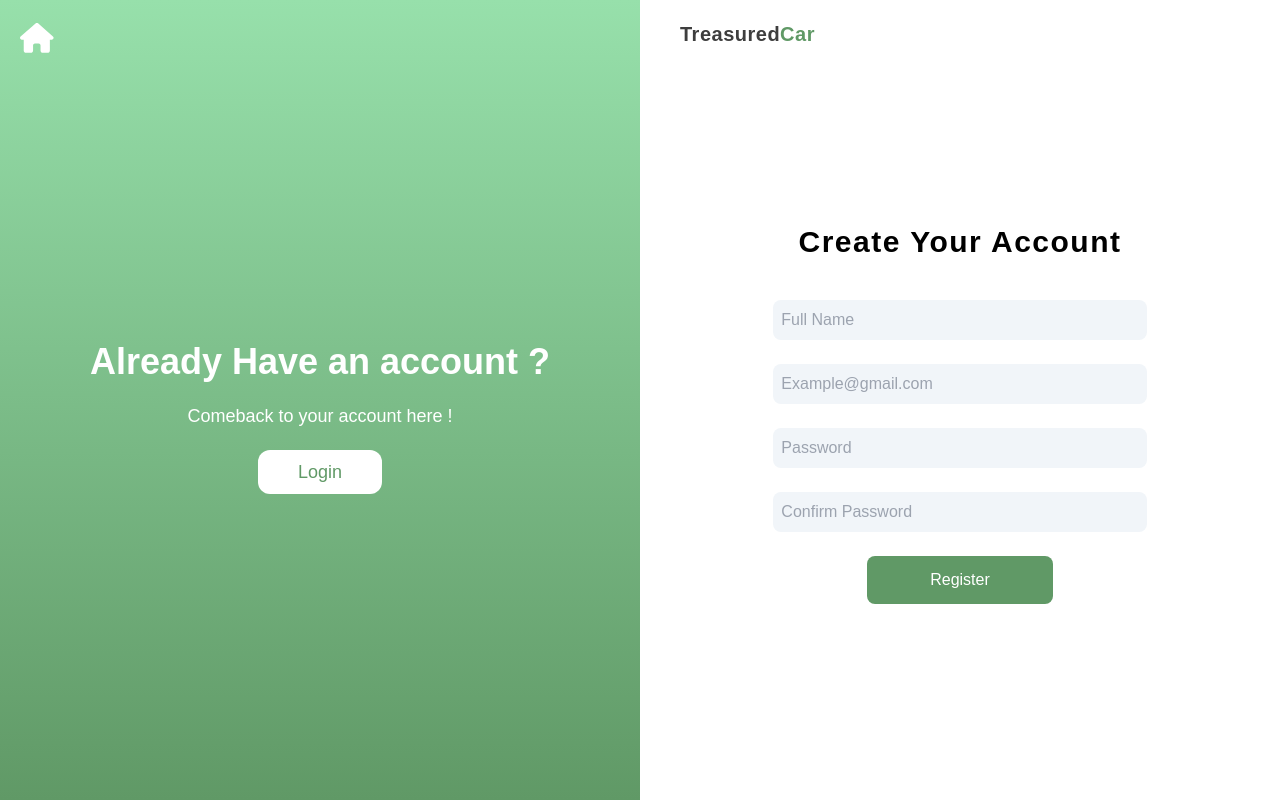
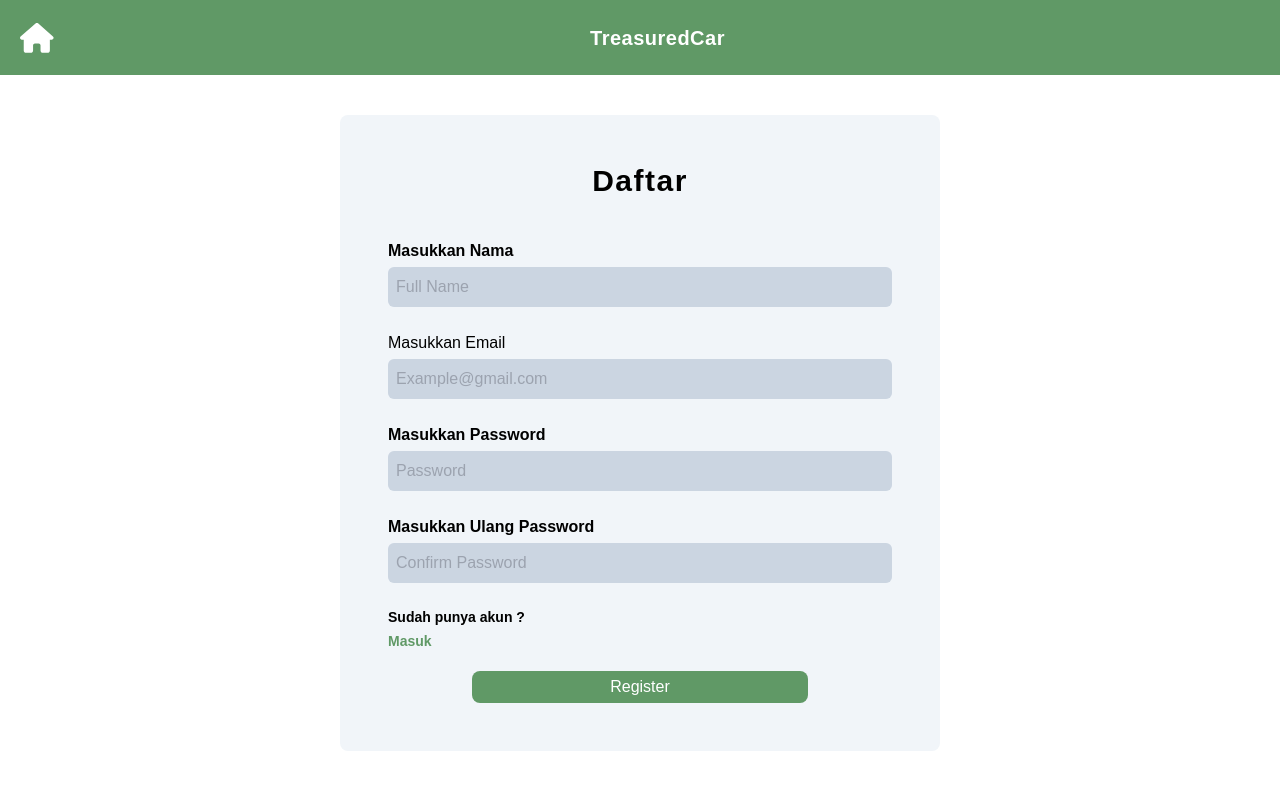
Before and after one commit to Justcallmesu/treasuredcar-web, a Vue app: page /auth/register in a window 1280 px wide. Built offline with nearby package versions, Linux system fonts and the light colour scheme; no server answers.

Commit message:
finished redesign login and register page

```diff
--- a/src/assets/tailwind.css
+++ b/src/assets/tailwind.css
@@ -39,15 +39,15 @@
 
 	/* Login And Register Form */
 	.form-control {
-		@apply w-full lg:w-2/3 flex flex-col gap-1;
+		@apply w-full flex flex-col gap-1;
 	}
 
 	.form-input {
-		@apply h-10 w-full py-3 px-2 rounded-lg bg-slate-100 outline-none text-[#7B8FA1];
+		@apply h-10 w-full py-3 px-2 rounded-md bg-slate-300 outline-none text-[#7B8FA1];
 	}
 
 	.form-button {
-		@apply bg-primary w-1/2 lg:w-1/3 py-3 rounded-lg text-white;
+		@apply bg-primary w-1/2 lg:w-2/3 py-1 rounded-lg text-white;
 	}
 
 	/* Btn */
--- a/src/components/BaseAuthPage.vue
+++ b/src/components/BaseAuthPage.vue
@@ -1,36 +1,15 @@
 <template>
-    <main class="w-full min-h-screen grid grid-rows-2 md:grid-cols-2 md:grid-rows-none">
-        <section class="h-full w-full flex flex-col justify-start bg-gradient-to-b from-[#97e0ab] to-primary p-5">
+    <main class="w-full min-h-screen flex flex-col gap-5">
+        <div class="flex px-5 py-5 bg-primary">
             <router-link to="/" class="self-start"> <!-- Link to Home Page-->
                 <!-- Home SVG -->
-                <svg xmlns="http://www.w3.org/2000/svg" fill="#ffffff" viewBox="0 0 600 500" width="35px" height="35px"><!--! Font Awesome Pro 6.4.0 by @fontawesome - https://fontawesome.com License - https://fontawesome.com/license (Commercial License) Copyright 2023 Fonticons, Inc. --><path d="M575.8 255.5c0 18-15 32.1-32 32.1h-32l.7 160.2c0 2.7-.2 5.4-.5 8.1V472c0 22.1-17.9 40-40 40H456c-1.1 0-2.2 0-3.3-.1c-1.4 .1-2.8 .1-4.2 .1H416 392c-22.1 0-40-17.9-40-40V448 384c0-17.7-14.3-32-32-32H256c-17.7 0-32 14.3-32 32v64 24c0 22.1-17.9 40-40 40H160 128.1c-1.5 0-3-.1-4.5-.2c-1.2 .1-2.4 .2-3.6 .2H104c-22.1 0-40-17.9-40-40V360c0-.9 0-1.9 .1-2.8V287.6H32c-18 0-32-14-32-32.1c0-9 3-17 10-24L266.4 8c7-7 15-8 22-8s15 2 21 7L564.8 231.5c8 7 12 15 11 24z"/></svg>
+                <svg xmlns="http://www.w3.org/2000/svg" fill="#fff" viewBox="0 0 600 500" width="35px" height="35px"><!--! Font Awesome Pro 6.4.0 by @fontawesome - https://fontawesome.com License - https://fontawesome.com/license (Commercial License) Copyright 2023 Fonticons, Inc. --><path d="M575.8 255.5c0 18-15 32.1-32 32.1h-32l.7 160.2c0 2.7-.2 5.4-.5 8.1V472c0 22.1-17.9 40-40 40H456c-1.1 0-2.2 0-3.3-.1c-1.4 .1-2.8 .1-4.2 .1H416 392c-22.1 0-40-17.9-40-40V448 384c0-17.7-14.3-32-32-32H256c-17.7 0-32 14.3-32 32v64 24c0 22.1-17.9 40-40 40H160 128.1c-1.5 0-3-.1-4.5-.2c-1.2 .1-2.4 .2-3.6 .2H104c-22.1 0-40-17.9-40-40V360c0-.9 0-1.9 .1-2.8V287.6H32c-18 0-32-14-32-32.1c0-9 3-17 10-24L266.4 8c7-7 15-8 22-8s15 2 21 7L564.8 231.5c8 7 12 15 11 24z"/></svg>
             </router-link>
-                <article class="h-full w-full">
-                <transition name="fade" mode="out-in"> <!-- Side Information Transition-->
-                    <div key="login" v-if="$route.name === 'login'" class="h-full text-center text-white text-lg flex flex-col gap-5 justify-center items-center"> <!-- If Current route == "login" display this-->
-                        <h1 class="font-bold text-4xl">Join Us !</h1>
-                        <div>
-                            <p>Join to access many features such as</p>
-                            <p>Buy cars, open a car store and do transactions !</p>
-                            <router-link to="/auth/register">
-                                <button class="mt-5 bg-white text-primary px-10 py-2 rounded-xl">Sign Up</button>
-                            </router-link>
+            <div class="w-full flex items-center justify-center">
+                <h1 class="font-poppins font-bold tracking-wide text-xl text-white">TreasuredCar</h1>
             </div>
         </div>
-                    <div key="register" v-else class="h-full text-center text-white text-lg flex flex-col gap-5 justify-center items-center">  <!-- else display this-->
-                        <h1 class="font-bold text-4xl">Already Have an account ?</h1>
-                        <div>
-                            <p>Comeback to your account here !</p>
-                            <router-link to="/auth/login">
-                                <button class="mt-5 bg-white text-primary px-10 py-2 rounded-xl">Login</button>
-                            </router-link>
-                        </div>
-                    </div>
-                </transition>
-            </article>
-        </section>
-        <div class="p-10 py-5 flex flex-col-reverse md:flex-col">
-            <h1 class="font-poppins font-bold tracking-wide text-xl text-[#3E3E3E]">Treasured<span class="text-primary">Car</span></h1>
+            <div class="w-full p-10 py-5 flex flex-col-reverse items-center md:flex-col">
             <router-view v-slot="{ Component }">
                 <transition name="fade" mode="out-in">
                     <component :is="Component"></component>
--- a/src/components/Page/auth/LoginPage.vue
+++ b/src/components/Page/auth/LoginPage.vue
@@ -1,17 +1,28 @@
 <template>
-    <div class="flex flex-col justify-center gap-10 items-center h-full w-full">
-        <h1 class="text-3xl font-bold tracking-wider">Login To Your Account</h1>
+    <div class="flex flex-col gap-5 h-full w-2/4 bg-slate-100 rounded-lg py-12 px-12">
+        <h1 class="text-3xl text-center font-bold tracking-wider">Masuk</h1>
+        <div class="w-full flex flex-col gap-5 items-center">
             <div class="w-full flex flex-col items-center gap-5">
                 <div class="form-control">
-                <input type="email" class="form-input" placeholder="Example@gmail.com" v-model="email">
+                    <label for="email" class="font-bold">Masukkan Email</label>
+                    <input type="email" id="email" class="form-input" placeholder="Example@gmail.com" v-model="email">
                     <p class="text-red-400">{{emailError}}</p>
                 </div>
                 <div class="form-control">
+                    <label for="password" class="font-bold">Masukkan Password</label>
                     <div class="w-full relative">
-                    <i class="bi absolute right-4 top-2 cursor-pointer scale-150 text-gray-400" :class="getIcons" @click="isVisible = !isVisible"></i>
-                    <input :type="getType" class="form-input pr-10" placeholder="Password" v-model="password">
+                        <i class="bi absolute right-4 top-2 cursor-pointer scale-150 text-[#5E5E5E]" :class="getIcons" @click="isVisible = !isVisible"></i>
+                        <input :type="getType" class="form-input pr-10" placeholder="Password" id="password" v-model="password">
                     </div>
                     <p class="text-red-400">{{ passwordError }}</p>
+                </div>
+            </div>
+            <div class="w-full text-sm flex flex-col gap-1">
+                <div class="flex justify-between">
+                    <p class="font-bold">Belum punya akun ?</p>
+                    <router-link to="" class="text-primary font-bold">Lupa Password ?</router-link>
+                </div>
+                <router-link :to="{name:'register'}" class="text-primary font-bold">Daftar</router-link>
             </div>
             <button class="form-button" @click="login()">Login</button>
         </div>
--- a/src/components/Page/auth/RegisterPage.vue
+++ b/src/components/Page/auth/RegisterPage.vue
@@ -1,29 +1,37 @@
 <template>
-    <div class="flex flex-col justify-center gap-10 items-center h-full w-full">
-        <h1 class="text-3xl font-bold tracking-wider">Create Your Account</h1>
+    <div class="flex flex-col gap-10 h-full w-2/4 bg-slate-100 rounded-lg py-12 px-12">
+        <h1 class="text-3xl font-bold tracking-wider text-center">Daftar</h1>
         <div class="w-full flex flex-col items-center gap-5">
             <div class="form-control">
-                <input type="text" class="form-input" placeholder="Full Name" v-model="fullName">
+                <label for="fullName" class="font-bold">Masukkan Nama</label>
+                <input type="text" class="form-input" id="fullName" placeholder="Full Name" v-model="fullName">
                 <p class="text-red-400">{{ nameError }}</p>
             </div>
             <div class="form-control">
-                <input type="email" class="form-input" placeholder="Example@gmail.com" v-model="email">
+                <label for="email">Masukkan Email</label>
+                <input type="email" class="form-input" id="email" placeholder="Example@gmail.com" v-model="email">
                 <p class="text-red-400">{{ emailError }}</p>
             </div>
             <div class="form-control">
+                <label for="password" class="font-bold">Masukkan Password</label>
                 <div class="w-full relative">
                     <i class="bi absolute right-4 top-2 cursor-pointer scale-150 text-gray-400" :class="getIcons" @click="isVisible = !isVisible"></i>
-                    <input :type="getType" class="form-input pr-10" placeholder="Password" v-model="password">
+                    <input :type="getType" class="form-input pr-10" id="password" placeholder="Password" v-model="password">
                 </div>
                 <p class="text-red-400">{{ passwordError }}</p>
             </div>
             <div class="form-control">
+                <label for="confirmPassword" class="font-bold">Masukkan Ulang Password</label>
                 <div class="w-full relative">
                     <i class="bi absolute right-4 top-2 cursor-pointer scale-150 text-gray-400" :class="getIcons" @click="isVisible = !isVisible"></i>
-                    <input :type="getType" class="form-input pr-10" placeholder="Confirm Password" v-model="confirmPassword">
+                    <input :type="getType" id="confirmPassword" class="form-input pr-10" placeholder="Confirm Password" v-model="confirmPassword">
                 </div>
                 <p class="text-red-400">{{ passwordError }}</p>
             </div>
+            <div class="w-full text-sm flex flex-col gap-1">
+                    <p class="font-bold">Sudah punya akun ?</p>
+                    <router-link :to="{ name: 'login' }" class="text-primary font-bold">Masuk</router-link>
+                </div>
             <button class="form-button" @click="register">Register</button>
         </div>
     </div>
```
Lines whose indentation alone changed are shown as unchanged.
